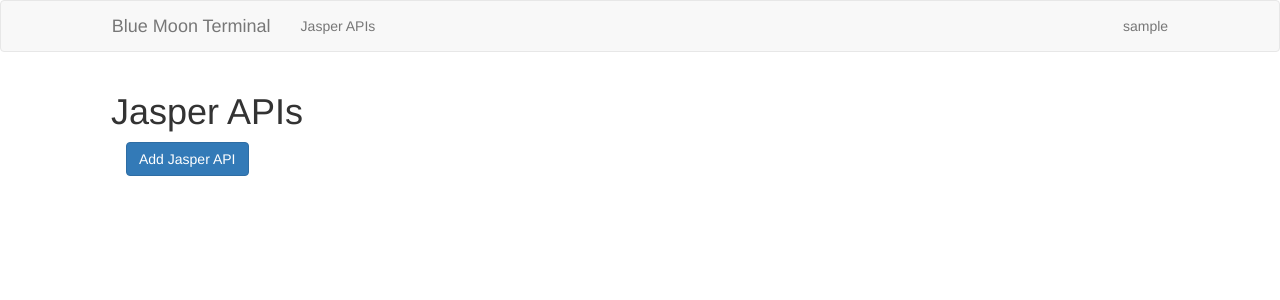
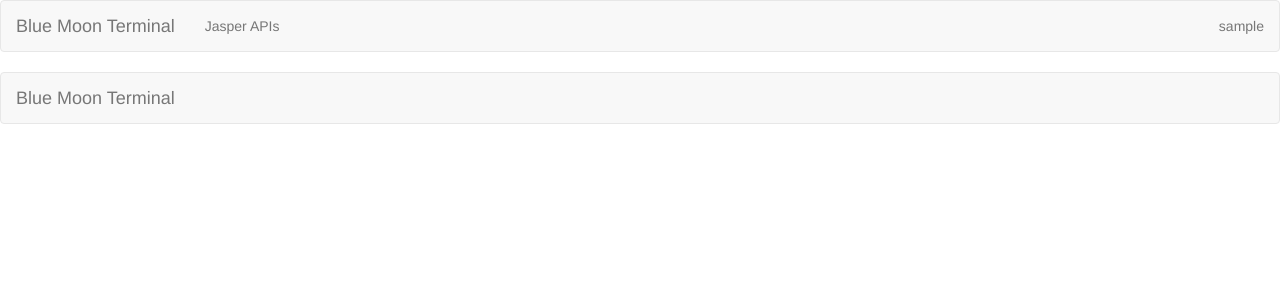
Before and after one commit to kevans05/BlueMoonTerminal, a Flask app: page /jasper_api in a window 1280 px wide. Shown: the top 300 px of the page. Run offline with Flask 2, Linux system fonts and the light colour scheme; the visitor is signed in with stand-in values (Sample User, id 1); data comes from the database, SQL or seed files in the repository; data that the repository does not hold is empty; some libraries are stand-ins or nearby versions.

Commit message:
broke my htmls in order to make the dashboards cleaner

```diff
--- a/app/templates/base.html
+++ b/app/templates/base.html
@@ -13,7 +13,7 @@
 
     {% block navbar %}
         <nav class="navbar navbar-default">
-            <div class="container-fluid" , style="width: 85%">
+            <div class="container-fluid">
                 <div class="navbar-header">
                     <button type="button" class="navbar-toggle collapsed" data-toggle="collapse"
                             data-target="#bs-example-navbar-collapse-1" aria-expanded="false">
@@ -29,23 +29,16 @@
                     {% else %}
                         <li class="nav-item">
                             <a class="nav-link active"
-                               href="{{ url_for('main.jasper_api', username=current_user.username) }}">Jasper APIs</a>
-
+                               href="{{ url_for('main.jasper_api', username=current_user.username) }}">Jasper APIs
+                            </a>
                         </li>
                         {% if current_user.number_of_jasper_credential() >= 1 %}
                             {% for credential in current_user.jasper_credential %}
                                 {% for account in credential.jasper_accounts %}
-                                    <li class="nav-item dropdown show">
-                                        <a class="nav-link dropdown-toggle" href="#" id="navbarDropdown" role="button"
-                                           data-bs-toggle="dropdown" aria-expanded="false" aria-haspopup="true" aria-expanded="true">
-                                            {{ account.resource_url }} ▼
-                                        </a>
-                                        <ul class="dropdown-menu" aria-labelledby="navbarDropdown">
-                                            <li><a href="#">API Connection</a></li>
-                                            <li><a href="#">Rate Plan</a></li>
-                                            <li><a href="{{ url_for('main.subscriber_identity_module', token=account.get_id_token() ) }}">Subscriber Identity Module</a></li>
-                                            <li><a href="#">Devices</a> </li>
-                                        </ul>
+                                    <li class="nav-item">
+                                        {% set resource_name = account.resource_url.split("//") %}
+                                        {% set resource_name = resource_name[1].split(".") %}
+                                        <a href="{{ url_for('main.subscriber_identity_module', token=account.get_id_token() ) }}">{{ resource_name[0] }}</a>
                                     </li>
                                 {% endfor %}
                             {% endfor %}
@@ -75,7 +68,7 @@
     {% endblock %}
 
     {% block content %}
-        <div class="container-fluid" , style="width: 85%">
+        <div>
             {% with messages = get_flashed_messages() %}
                 {% if messages %}
                     {% for message in messages %}
@@ -90,7 +83,6 @@
     {% endblock %}
 
     {% block scripts %}
-
         <script type="text/javascript" charset="utf8"
                 src="https://cdn.jsdelivr.net/npm/bootstrap@5.1.3/dist/js/bootstrap.bundle.min.js"
                 integrity="sha384-ka7Sk0Gln4gmtz2MlQnikT1wXgYsOg+OMhuP+IlRH9sENBO0LRn5q+8nbTov4+1p"
--- a/app/templates/jasper_api.html
+++ b/app/templates/jasper_api.html
@@ -2,63 +2,79 @@
 {% import 'bootstrap/wtf.html' as wtf %}
 
 {% block app_content %}
-
-    <div class="container">
-        <div class="row">
-            <h1>Jasper APIs</h1>
-        </div>
-        <div class="row">
-            <div class="col-sm-2">
-
-                <a class="btn btn-primary" data-toggle="collapse" href="#AddJasperAPI" role="button"
-                   aria-expanded="false" aria-controls="JasperAPIcollapse">
-                    Add Jasper API
-                </a>
-                <br>
-                {% if available_apis is not none %}
-                    <a class="btn btn-primary" data-toggle="collapse" href="#ViewJasperAPI" role="button"
-                       aria-expanded="false" aria-controls="JasperAPIcollapse">
-                        Exiting Jasper APIs
-                    </a>
-                {% endif %}
-            </div>
-            <div class="col-sm-10">
-                <div class="collapse" id="AddJasperAPI">
-                    <div class="card card-body">
-                        <div class="jumbotron jumbotron-fluid">
-                            {{ wtf.quick_form(form) }}
-                        </div>
-                    </div>
+<nav class="navbar navbar-default">
+            <div class="container-fluid">
+                <div class="navbar-header">
+                    <button type="button" class="navbar-toggle collapsed" data-toggle="collapse"
+                            data-target="#bs-example-navbar-collapse-1" aria-expanded="false">
+                        <span class="sr-only">Toggle navigation</span>
+                        <span class="icon-bar"></span>
+                        <span class="icon-bar"></span>
+                        <span class="icon-bar"></span>
+                    </button>
+                    <a class="navbar-brand" href="{{ url_for('main.index') }}">Blue Moon Terminal</a>
                 </div>
-
-                <div class="collapse" id="ViewJasperAPI">
-                    <div class="card card-body">
-                        <div class="jumbotron jumbotron-fluid">
-                            <table class="dataTable display cell-border compact hover order-column stripe"
-                                   style="width:100%" id="ViewJasperAPITable">
-                                <thead>
-                                <tr>
-                                    <th>Status</th>
-                                    <th>Cell Provider</th>
-                                    <th>Username</th>
-                                    <th>Resource URL</th>
-                                    <th>API Key</th>
-                                </tr>
-                                </thead>
-                                <tbody>
-                                {% if available_apis is not none %}
-                                    {% for configured_api in available_apis %}
-                                        {% for jasper_account in configured_api.jasper_accounts %}
-                                            {% include '_current_jasper_apis.html' %}
-                                        {% endfor %}
-                                    {% endfor %}
-                                {% endif %}
-                                </tbody>
-                            </table>
-                        </div>
-                    </div>
+                <div class="nav navbar-nav navbar-left" id="navbar-collapse">
                 </div>
             </div>
-        </div>
-    </div>
+</nav>
+
+{#    <div class="container">#}
+{#        <div class="row">#}
+{#            <h1>Jasper APIs</h1>#}
+{#        </div>#}
+{#        <div class="row">#}
+{#            <div class="col-sm-2">#}
+{##}
+{#                <a class="btn btn-primary" data-toggle="collapse" href="#AddJasperAPI" role="button"#}
+{#                   aria-expanded="false" aria-controls="JasperAPIcollapse">#}
+{#                    Add Jasper API#}
+{#                </a>#}
+{#                <br>#}
+{#                {% if available_apis is not none %}#}
+{#                    <a class="btn btn-primary" data-toggle="collapse" href="#ViewJasperAPI" role="button"#}
+{#                       aria-expanded="false" aria-controls="JasperAPIcollapse">#}
+{#                        Exiting Jasper APIs#}
+{#                    </a>#}
+{#                {% endif %}#}
+{#            </div>#}
+{#            <div class="col-sm-10">#}
+{#                <div class="collapse" id="AddJasperAPI">#}
+{#                    <div class="card card-body">#}
+{#                        <div class="jumbotron jumbotron-fluid">#}
+{#                            {{ wtf.quick_form(form) }}#}
+{#                        </div>#}
+{#                    </div>#}
+{#                </div>#}
+{##}
+{#                <div class="collapse" id="ViewJasperAPI">#}
+{#                    <div class="card card-body">#}
+{#                        <div class="jumbotron jumbotron-fluid">#}
+{#                            <table class="dataTable display cell-border compact hover order-column stripe"#}
+{#                                   style="width:100%" id="ViewJasperAPITable">#}
+{#                                <thead>#}
+{#                                <tr>#}
+{#                                    <th>Status</th>#}
+{#                                    <th>Cell Provider</th>#}
+{#                                    <th>Username</th>#}
+{#                                    <th>Resource URL</th>#}
+{#                                    <th>API Key</th>#}
+{#                                </tr>#}
+{#                                </thead>#}
+{#                                <tbody>#}
+{#                                {% if available_apis is not none %}#}
+{#                                    {% for configured_api in available_apis %}#}
+{#                                        {% for jasper_account in configured_api.jasper_accounts %}#}
+{#                                            {% include '_current_jasper_apis.html' %}#}
+{#                                        {% endfor %}#}
+{#                                    {% endfor %}#}
+{#                                {% endif %}#}
+{#                                </tbody>#}
+{#                            </table>#}
+{#                        </div>#}
+{#                    </div>#}
+{#                </div>#}
+{#            </div>#}
+{#        </div>#}
+{#    </div>#}
 {% endblock %}
--- a/app/templates/subscriber_identity_module.html
+++ b/app/templates/subscriber_identity_module.html
@@ -2,7 +2,6 @@
 {% import 'bootstrap/wtf.html' as wtf %}
 
 {% block app_content %}
-    <div class="container">
         <div class="row">
             <h1>Subscriber Identity Module</h1>
         </div>
@@ -53,5 +52,4 @@
                 </div>
             </div>
         </div>
-    </div>
 {% endblock %}
```
